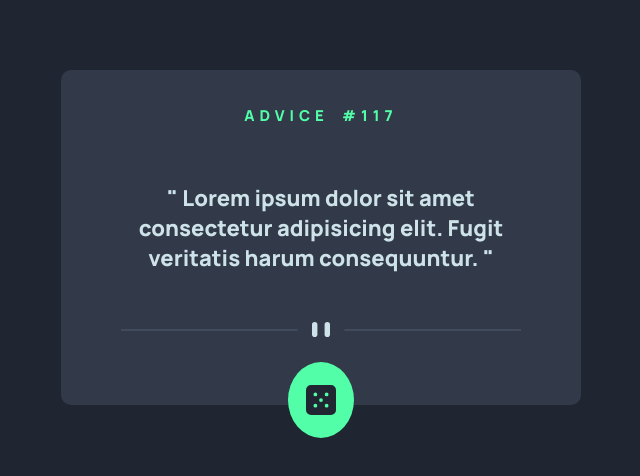
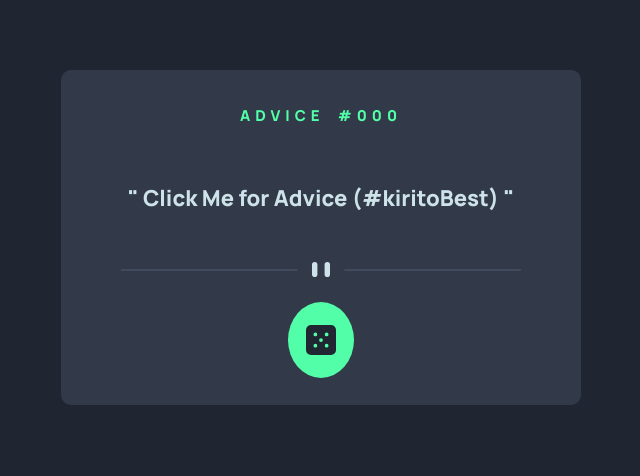
Before and after one commit to Masood-zone/advice-generator-app, a plain HTML site: page index.html in a window 1280 px wide. Shown: the whole page, without its empty margins (319-959 px from the left). Drawn offline with Linux system fonts and the light colour scheme.

Commit message:
Made the start text more understanble.

```diff
--- a/index.html
+++ b/index.html
@@ -14,11 +14,11 @@
     <div class="container">
         <div class="header">
             <h4>
-                Advice <span id="number">#117</span>
+                Advice <span id="number">#000</span>
             </h4>
         </div>
         <div class="content">
-            <p id="quote">" Lorem ipsum dolor sit amet consectetur adipisicing elit. Fugit veritatis harum consequuntur.
+            <p id="quote">" Click Me for Advice (#kiritoBest)
                 "
             </p>
         </div>
```
